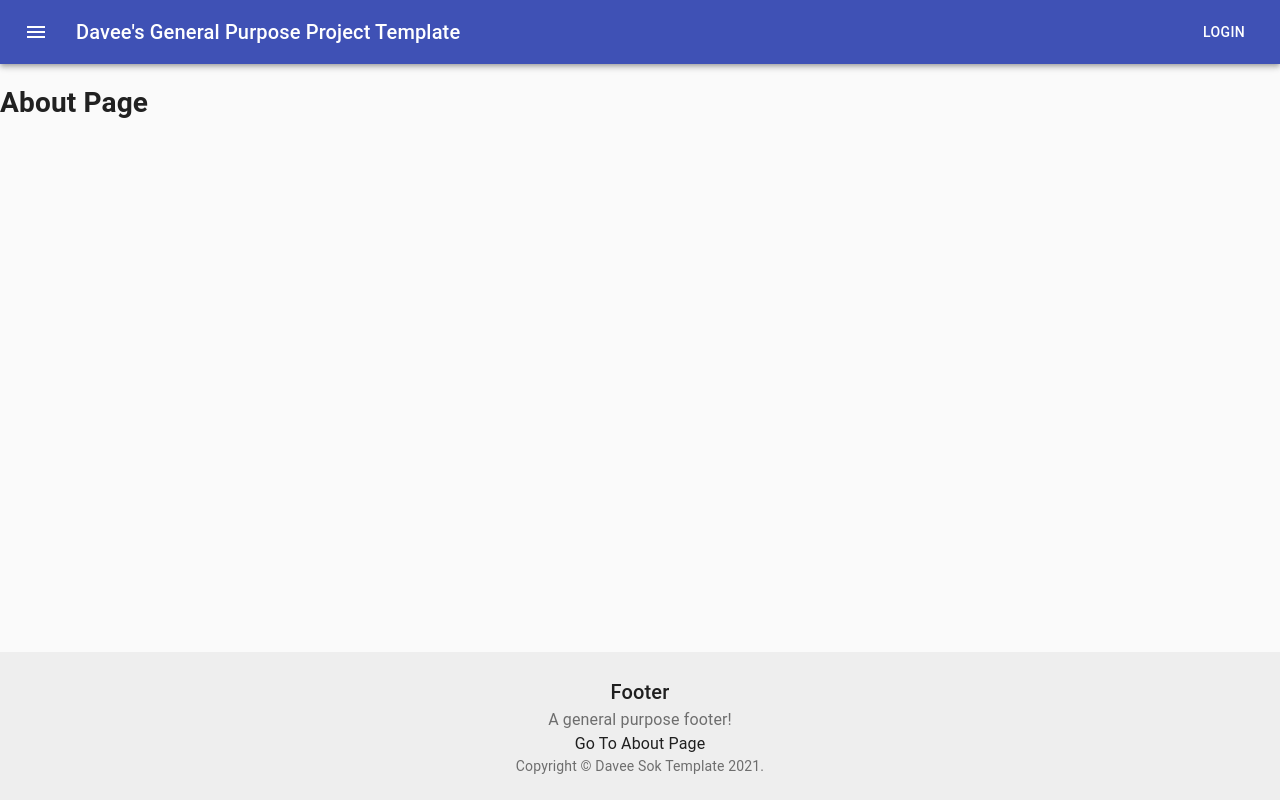
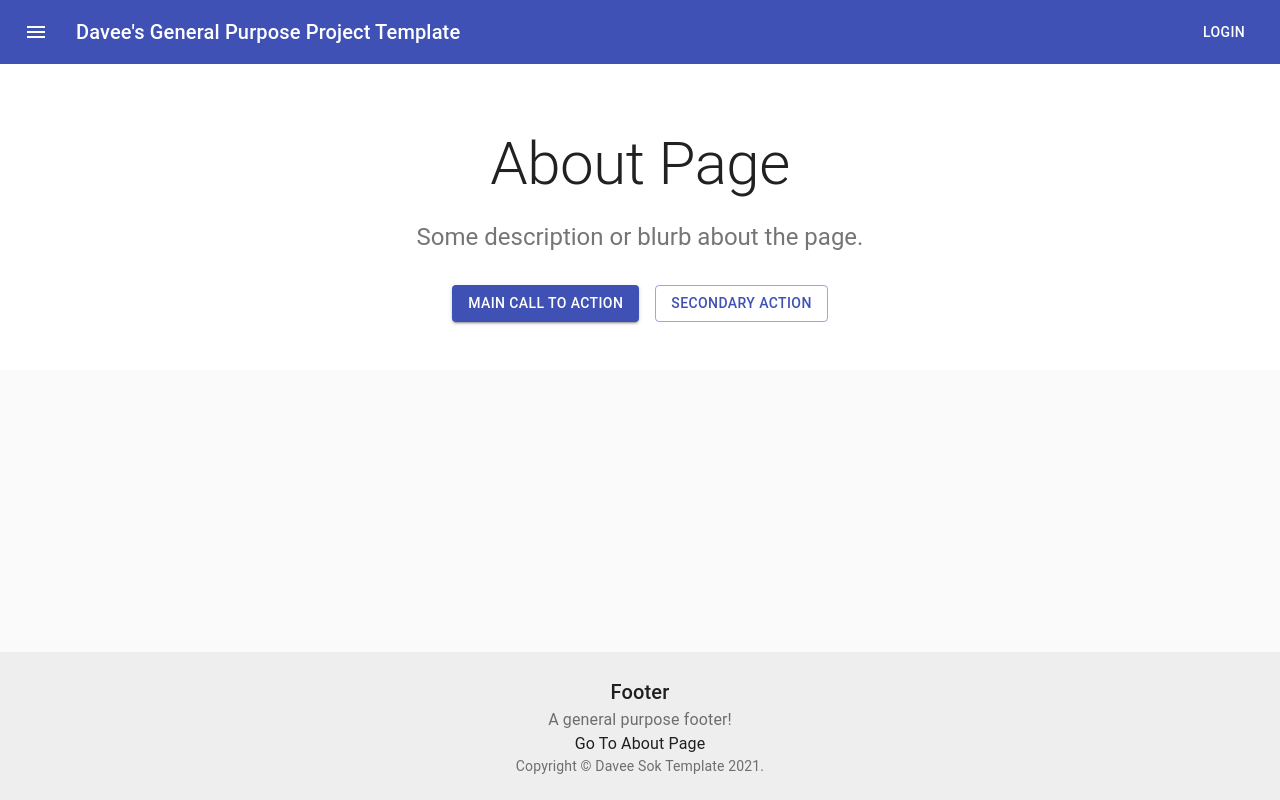
Before and after one commit to daveeS987/practice1-nextjs, a Next.js app: page /about in a window 1280 px wide. Built offline with nearby package versions, Linux system fonts and the light colour scheme.

Commit message:
added about page

```diff
--- a/components/Heading.js
+++ b/components/Heading.js
@@ -17,7 +17,7 @@ const useStyles = makeStyles((theme) => ({
   },
 }));
 
-export default function Heading() {
+export default function Heading({ title }) {
   const classes = useStyles();
 
   return (
@@ -30,7 +30,7 @@ export default function Heading() {
           color="textPrimary"
           gutterBottom
         >
-          Heading
+          {title}
         </Typography>
         <Typography variant="h5" align="center" color="textSecondary" paragraph>
           Some description or blurb about the page.
--- a/pages/about.js
+++ b/pages/about.js
@@ -1,10 +1,11 @@
 import Layout from '../components/Layout';
+import Heading from '../components/Heading';
 
 function About() {
   return (
     <>
       <Layout>
-        <h1>About Page</h1>
+        <Heading title={'About Page'} />
       </Layout>
     </>
   );
--- a/pages/index.js
+++ b/pages/index.js
@@ -6,7 +6,7 @@ export default function Home() {
   return (
     <>
       <Layout>
-        <Heading />
+        <Heading title={'Main Page'} />
         <Body />
       </Layout>
     </>
```
